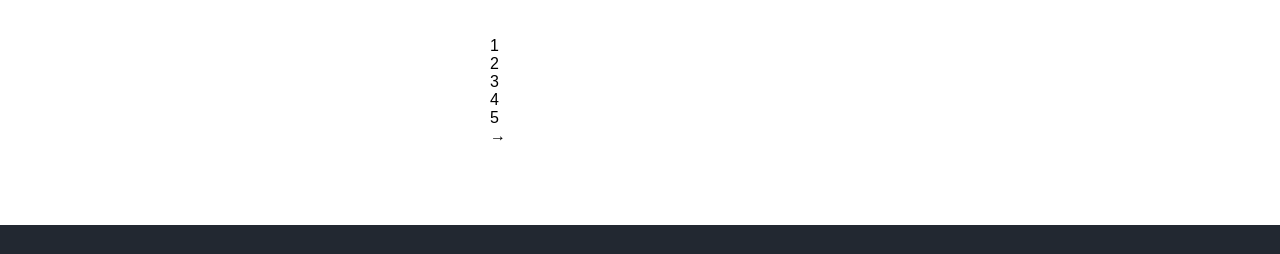
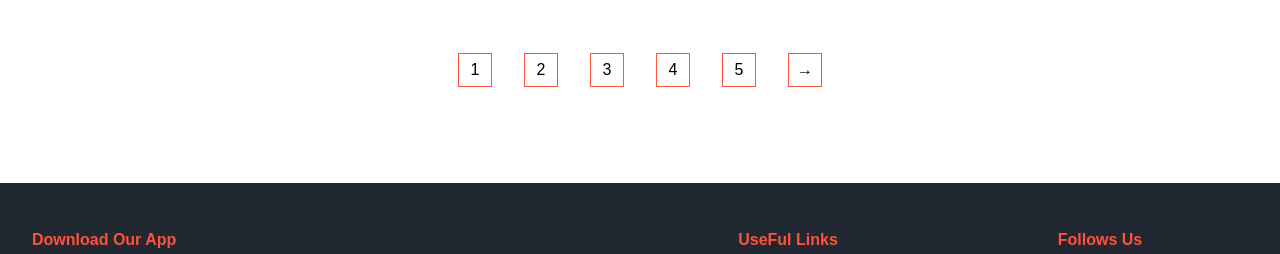
Before and after one commit to MATRUNI/E-Commerce, a plain HTML site: page products.html in a window 1280 px wide. Shown: the part 1509-1763 px from the top of the page. Drawn offline with Linux system fonts and the light colour scheme.

Commit message:
Added the changes for All Product page

```diff
--- a/ecom.css
+++ b/ecom.css
@@ -23,6 +23,11 @@ nav{
     display: flex;
     gap: 2rem;
     transition: all 0.3s ease-in-out;
+}
+
+#nav-links span a{
+    text-decoration: none;
+    color: black;
 }
 
 #nav-toggle,#hamburger{
@@ -382,6 +387,9 @@ footer .links{
         grid-template-columns: 1fr 1fr;
         grid-template-rows: repeat(3,1fr);
     }
+    #panel{
+        justify-self: center;
+    }
     footer{
         width: auto;
         height: auto;
@@ -435,3 +443,40 @@ footer .links{
         grid-template-columns: 1fr;
     }
 }
+
+#drop-down{
+    border: 1px solid #FF523B;
+    max-width: 10rem;
+    justify-self: end;
+}
+#drop-down:focus{
+    outline: none;
+}
+
+.pages{
+    grid-template-columns: 1fr;
+}
+
+#panel{
+    max-width: 1000;
+    height: auto;
+    width: auto;
+    display: grid;
+    justify-self: center;
+    grid-template-columns: repeat(6,1fr);
+    gap: 2rem;
+    padding: 1rem;
+}
+#panel div{
+    width: 2rem;
+    height: 2rem;
+    border: 1px solid #FF523B;
+    display: flex;
+    align-items: center;
+    justify-content: center;
+    transition: all 0.1s ease;
+}
+#panel div:hover{
+    color: white;
+    background-color: #FF523B;
+}
```
